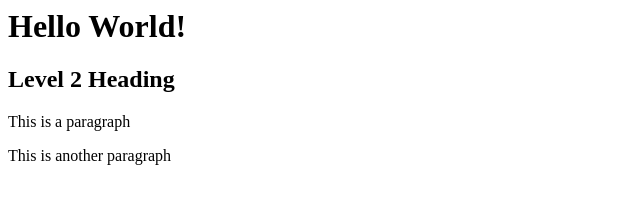
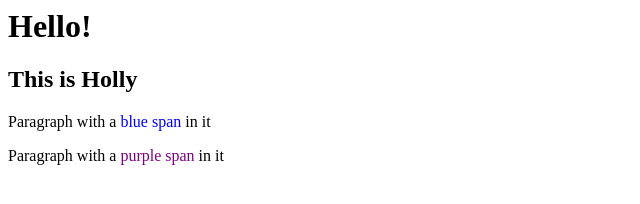
Before and after one commit to HollyDuong/hollyduong.github.io, a plain HTML site: page index.html in a window 1280 px wide. Shown: the whole page, without its empty margins (0-640 px from the left). Drawn offline with Linux system fonts and the light colour scheme.

Commit message:
Update index.html

```diff
--- a/index.html
+++ b/index.html
@@ -1,13 +1,17 @@
 <html>
   <head>
-    <title>Hello World!</title>
+    <title>Welcome!</title>
+    <style>
+      .blue { color:blue; }
+      .purple { color:purple; }
+    </style>
   </head>
   <body>
     <div>
-      <h1>Hello World!</h1>
-      <h2>Level 2 Heading</h2>
-      <p>This is a paragraph</p>
-      <p><span>This</span>
-        <span>is another paragraph</span></p>
+      <h1>Hello!</h1>
+      <h2>This is Holly</h2>
+      <p>Paragraph with a <span class="blue">blue span</span> in it</p>
+      <p>Paragraph with a <span class="purple">purple span</span> in it</p>
+    </div>
   </body>
 </html>
```
